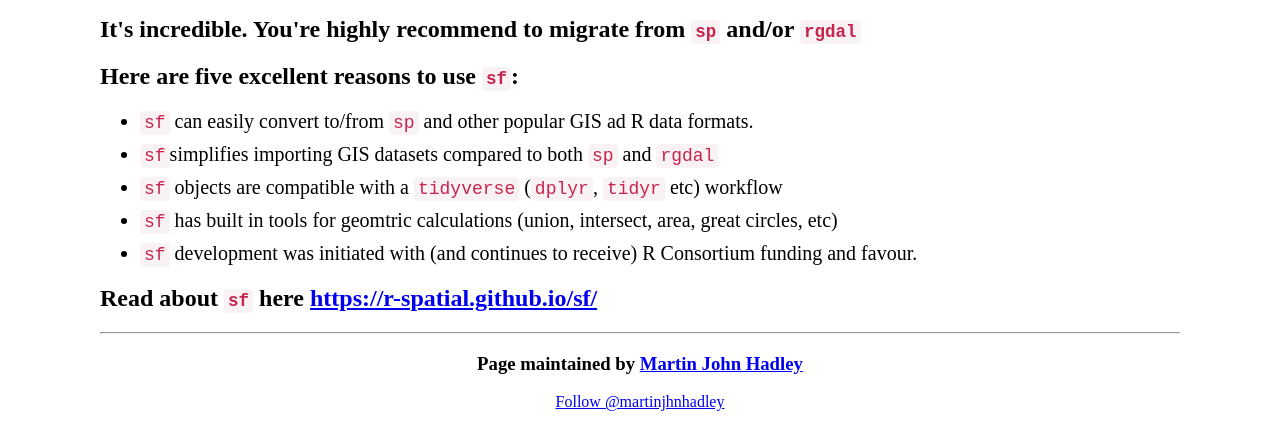
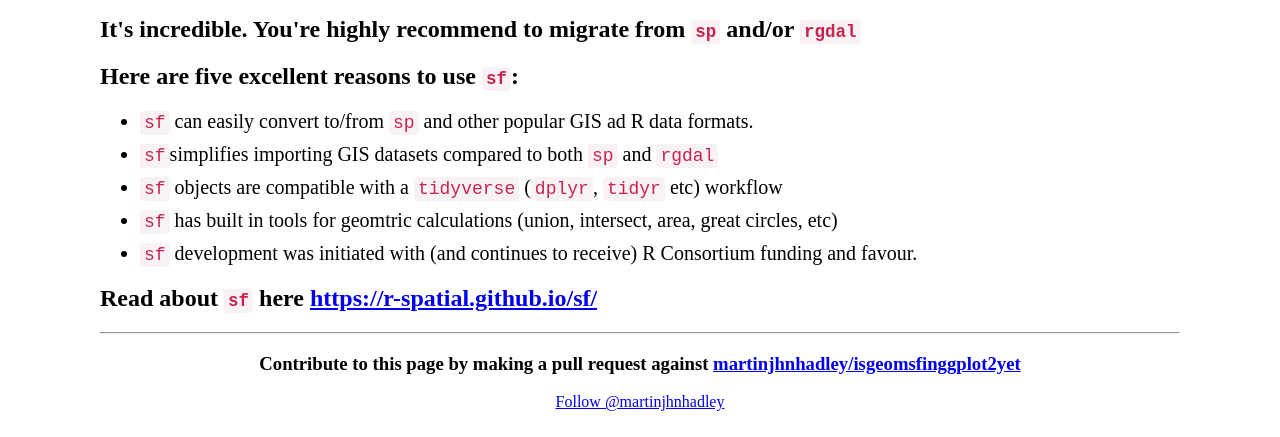
Before and after one commit to charliejhadley/isgeomsfinggplot2yet, a plain HTML site: page index.html in a window 1280 px wide. Shown: the part 660-1097 px from the top of the page. Drawn offline with Linux system fonts and the light colour scheme.

Commit message:
Added link to github repo

```diff
--- a/index.html
+++ b/index.html
@@ -91,8 +91,8 @@
 
     <div class="footer">
 
-    <h3>Page maintained by <a href=" https://orcid.org/0000-0002-3039-6849
-        ">Martin John Hadley</a></h3>
+    <h3>Contribute to this page by making a pull request against <a href='https://github.com/martinjhnhadley/isgeomsfinggplot2yet'>martinjhnhadley/isgeomsfinggplot2yet</a></h3>
+
 <a href="https://twitter.com/martinjhnhadley" class="twitter-follow-button" data-size="large" data-show-count="false">Follow @martinjhnhadley</a><script async src="https://platform.twitter.com/widgets.js" charset="utf-8"></script>
         <br>
         <br>
```
